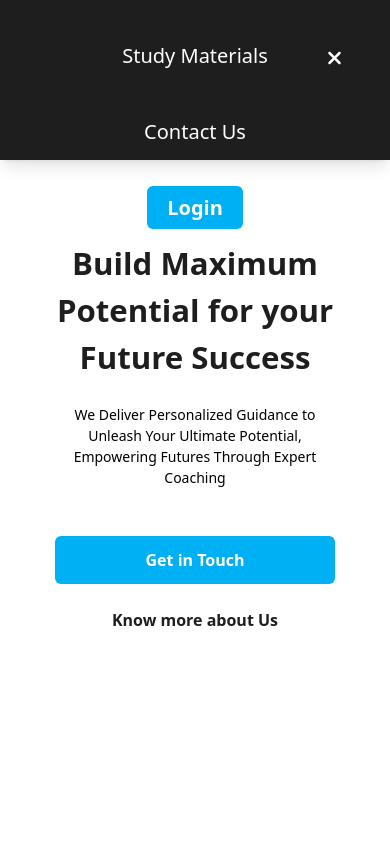
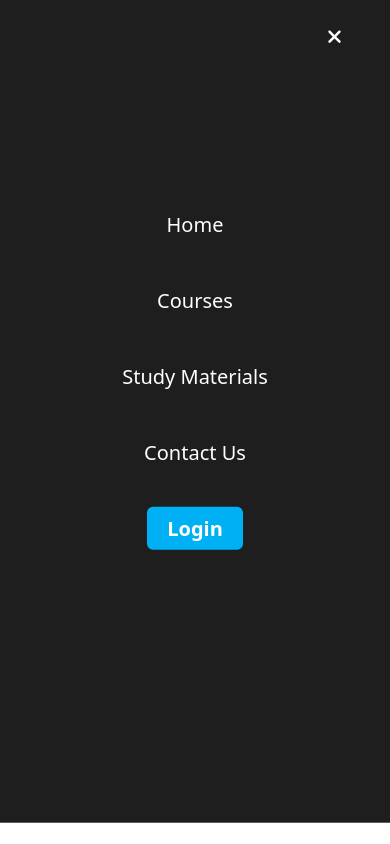
Before and after one commit to AakashRao-dev/next-wisdom-website, a Next.js app: page / in a window 390 px wide. Both pictures are taken after a click on the element 347 px from the left and 128 px from the top of the page. Shown: the top 844 px of the page. Built offline with nearby package versions, Linux system fonts and the light colour scheme.

Commit message:
[Fix] Header Component nav for mobile-screens

```diff
--- a/components/Header.jsx
+++ b/components/Header.jsx
@@ -80,7 +80,7 @@ export default function Header() {
           <ul
             className={`${
               showNav ? 'flex' : 'hidden'
-            } flex-col justify-center items-center gap-12 ml-auto absolute bg-black text-white top-1/2 left-2/4 -translate-x-1/2 -translate-y-1/2 w-full h-full text-xl`}
+            } flex-col justify-center items-center gap-12 ml-auto absolute bg-black text-white top-1/2 left-2/4 -translate-x-1/2 -translate-y-[12%] w-full h-screen text-xl`}
           >
             <li>
               <Link href="/" className="hover:text-blue">
```
